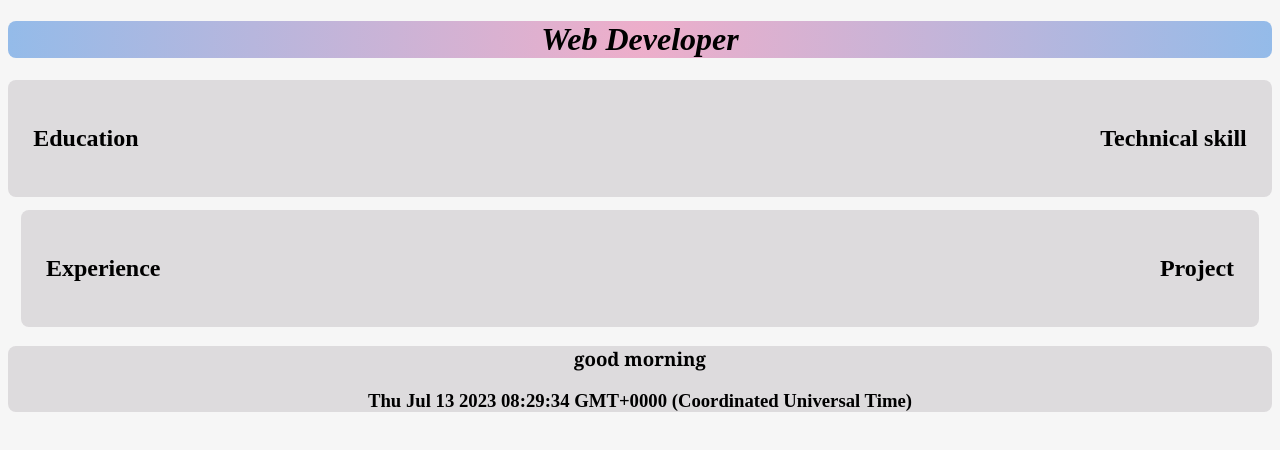
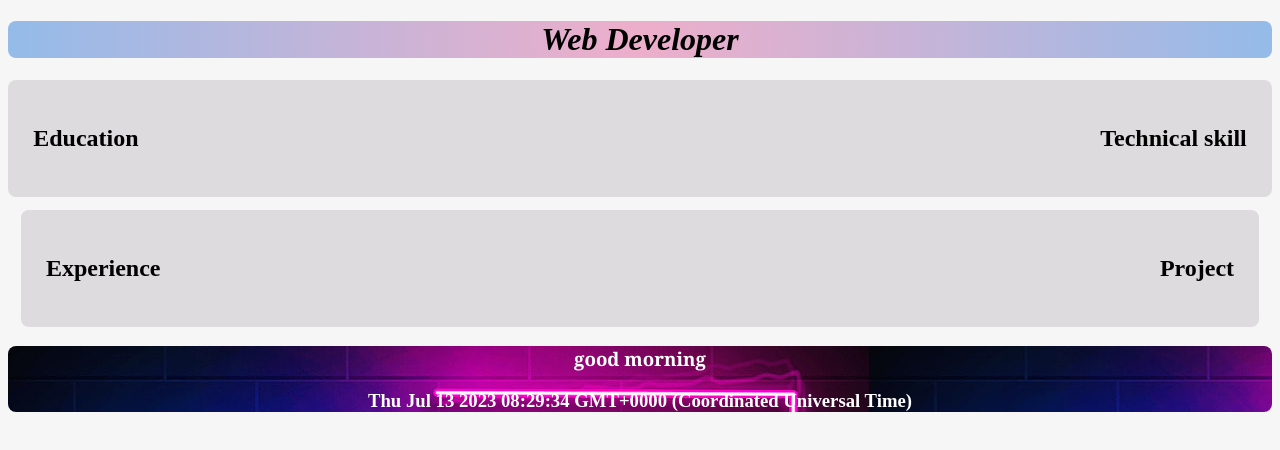
Before and after one commit to RasikaDeshmukh0804/Resume, a plain HTML site: page index.html in a window 1280 px wide. Drawn offline with Linux system fonts and the light colour scheme.

Commit message:
update the ui

```diff
--- a/index.html
+++ b/index.html
@@ -82,7 +82,7 @@
       <p><a href="https://github.com/Bhandekunal16">click on it</a></p>
     </div>
 
-    <div style="background-color: #dddbdd; border-radius: 8px;">
+    <div style="background-image: url(/pngtree-modern-double-color-futuristic-neon-background-image_351866.jpg); border-radius: 8px; color: #f6f6f6;">
       <h3 id="greating-text"></h3>
       <h3 id="clockscreen"></h3>
     </div>
@@ -163,8 +163,8 @@
           clockScreen.innerHTML = new Date();
         }, 1000);
         greetingText.style =
-          "text-align: center; color: black; font-family: 'Georgia', serif;";
-        clockScreen.style = "text-align: center;color: black";
+          "text-align: center; color: white; font-family: 'Georgia', serif;";
+        clockScreen.style = "text-align: center;color: white";
         console.log(time);
         response = () => {
           return {
```
Also changed, not shown: pngtree-modern-double-color-futuristic-neon-background-image_351866.jpg (added).
